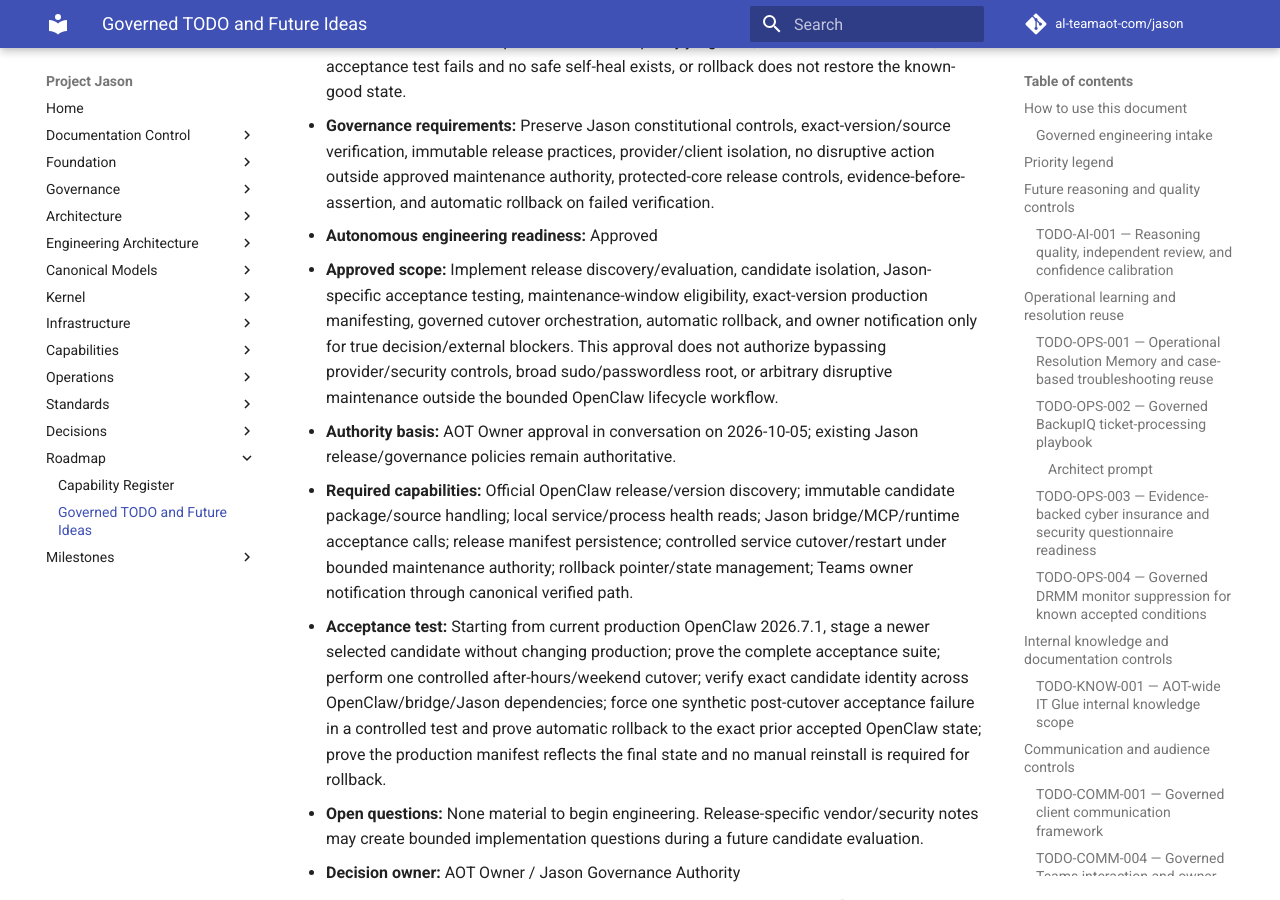
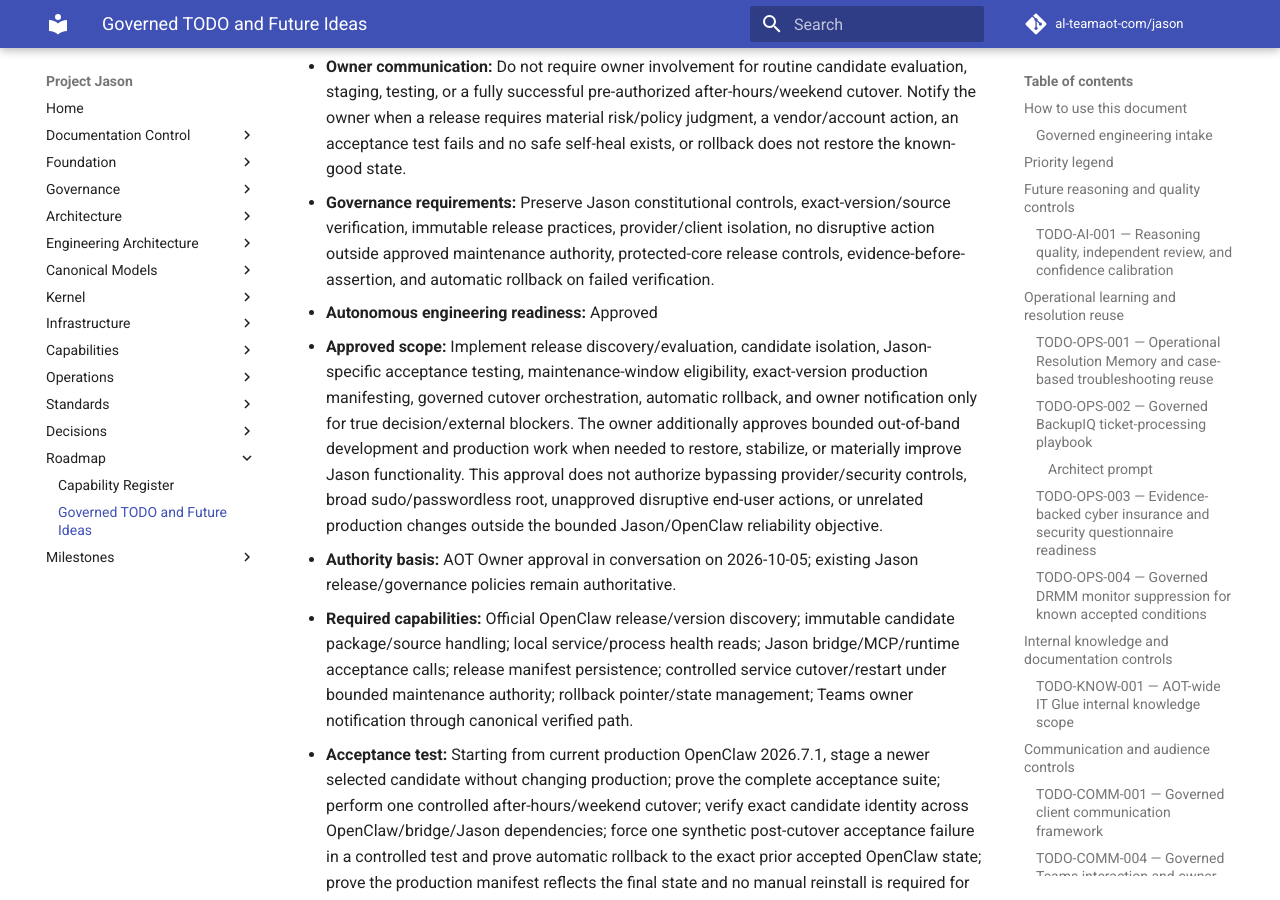
Before and after one commit to al-teamaot-com/jason, an MkDocs documentation site: the page built from docs/roadmaps/Project-Jason-TODO-and-Future-Ideas.md, in a window 1280 px wide and 900 px high, scrolled down 49073 px. Built offline with MkDocs 1.6.1 and Material for MkDocs 9.7.7, drawn with Linux system fonts in a browser that asks for light colours; comment, search, counter and statistics services are not loaded; some of the changed text lies outside the part shown.

Commit message:
Authorize bounded out-of-band Jason platform work

```diff
--- a/docs/roadmaps/Project-Jason-TODO-and-Future-Ideas.md
+++ b/docs/roadmaps/Project-Jason-TODO-and-Future-Ideas.md
@@ -1097,7 +1097,7 @@
 - **Risk level:** High
 - **Idea:** Treat OpenClaw as a first-class Jason production dependency with governed release evaluation, staged candidate testing, controlled after-hours/weekend cutover, exact-version verification, and deterministic rollback.
 - **Why it matters:** OpenClaw is part of Jason's core runtime path. An unmanaged or ad-hoc OpenClaw update can affect sessions, tool/plugin behavior, gateway reliability, Teams interaction, model routing, workers, and MCP integration. Jason should know exactly which OpenClaw version belongs to each production state and be able to prove or roll back that state.
-- **Maintenance-window policy:** OpenClaw production cutovers must occur during an appropriate after-hours or weekend maintenance window. There is no fixed 2:30 AM engineering/release window. The maintenance window should be selected based on change risk, expected interruption, acceptance-test scope, rollback needs, and current AOT operating conditions.
+- **Maintenance-window policy:** After-hours or weekend maintenance is the normal production cutover path for OpenClaw and other core Jason platform changes. There is no fixed 2:30 AM engineering/release window. The owner also authorizes bounded out-of-band development and production work when reasonably necessary to restore, stabilize, or materially improve Jason's functional state rather than waiting for a routine window. Out-of-band work must use the least-disruptive safe path, preserve exact evidence/readback and deterministic rollback, and may not bypass existing approval, execution-plan, provider, security, or disruptive-action controls.
 - **Lifecycle:** detect release -> collect official release/security notes -> classify relevance/risk -> build isolated candidate -> run Jason-specific acceptance suite -> approve candidate automatically when all standing policy gates pass -> schedule eligible after-hours/weekend cutover -> snapshot/retain prior production version -> activate candidate -> verify complete Jason stack -> automatically roll back on failed acceptance -> record final production manifest and evidence.
 - **Release selection policy:** Do not automatically chase every upstream OpenClaw release. Prefer a proven release cadence, with security/reliability fixes prioritized. Allow staying one tested release behind current when that reduces operational risk. Emergency security fixes may be accelerated under existing emergency/change governance.
 - **Candidate isolation:** Never overwrite the active OpenClaw installation as the first upgrade step. Install/build the candidate in a separate immutable/versioned location and validate from exact source/package identity before cutover.
@@ -1108,7 +1108,7 @@
 - **Owner communication:** Do not require owner involvement for routine candidate evaluation, staging, testing, or a fully successful pre-authorized after-hours/weekend cutover. Notify the owner when a release requires material risk/policy judgment, a vendor/account action, an acceptance test fails and no safe self-heal exists, or rollback does not restore the known-good state.
 - **Governance requirements:** Preserve Jason constitutional controls, exact-version/source verification, immutable release practices, provider/client isolation, no disruptive action outside approved maintenance authority, protected-core release controls, evidence-before-assertion, and automatic rollback on failed verification.
 - **Autonomous engineering readiness:** Approved
-- **Approved scope:** Implement release discovery/evaluation, candidate isolation, Jason-specific acceptance testing, maintenance-window eligibility, exact-version production manifesting, governed cutover orchestration, automatic rollback, and owner notification only for true decision/external blockers. This approval does not authorize bypassing provider/security controls, broad sudo/passwordless root, or arbitrary disruptive maintenance outside the bounded OpenClaw lifecycle workflow.
+- **Approved scope:** Implement release discovery/evaluation, candidate isolation, Jason-specific acceptance testing, maintenance-window eligibility, exact-version production manifesting, governed cutover orchestration, automatic rollback, and owner notification only for true decision/external blockers. The owner additionally approves bounded out-of-band development and production work when needed to restore, stabilize, or materially improve Jason functionality. This approval does not authorize bypassing provider/security controls, broad sudo/passwordless root, unapproved disruptive end-user actions, or unrelated production changes outside the bounded Jason/OpenClaw reliability objective.
 - **Authority basis:** AOT Owner approval in conversation on 2026-10-05; existing Jason release/governance policies remain authoritative.
 - **Required capabilities:** Official OpenClaw release/version discovery; immutable candidate package/source handling; local service/process health reads; Jason bridge/MCP/runtime acceptance calls; release manifest persistence; controlled service cutover/restart under bounded maintenance authority; rollback pointer/state management; Teams owner notification through canonical verified path.
 - **Acceptance test:** Starting from current production OpenClaw 2026.7.1, stage a newer selected candidate without changing production; prove the complete acceptance suite; perform one controlled after-hours/weekend cutover; verify exact candidate identity across OpenClaw/bridge/Jason dependencies; force one synthetic post-cutover acceptance failure in a controlled test and prove automatic rollback to the exact prior accepted OpenClaw state; prove the production manifest reflects the final state and no manual reinstall is required for rollback.
```
